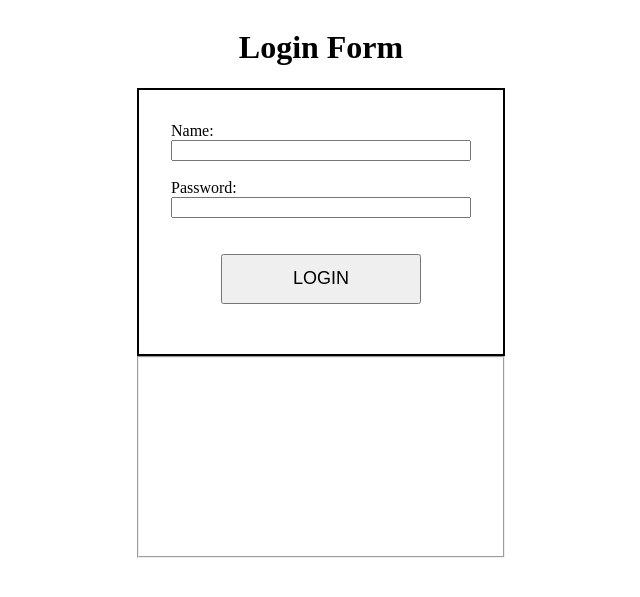
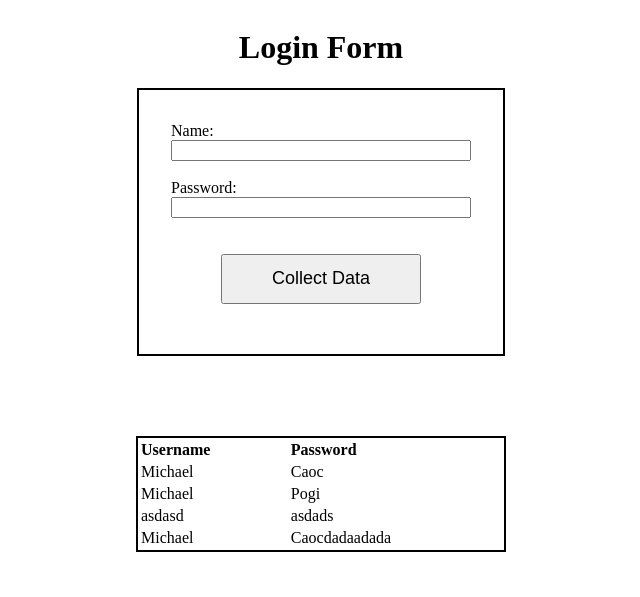
Before and after one commit to mchlcc/reg_form, a PHP site: page / in a window 1280 px wide. Shown: the top 597 px of the page, without its empty margins (319-959 px from the left). Run offline with PHP 8.4, Linux system fonts and the light colour scheme; data comes from the database, SQL or seed files in the repository.

Commit message:
Add files via upload
Dabest Komit

```diff
--- a/caoc/CSS/styles.css
+++ b/caoc/CSS/styles.css
@@ -26,8 +26,6 @@
 }
 
 button{
-
-
     margin-top: 1em;
     width: 200px;
     height: 50px;
@@ -46,3 +44,12 @@
     height: 150px;
     text-align: left;
 }
+
+table{
+    margin-top: 5em;
+    border: 2px solid;
+    height: 50px;
+    width: 370px;
+    text-align: left;
+
+}
--- a/caoc/connection_config.php
+++ b/caoc/connection_config.php
@@ -13,8 +13,5 @@
 }catch(PDOExeption $e){
 
     echo $e->getMessage();
-
 }
-
-
 ?>
--- /dev/null
+++ b/caoc/index.php
@@ -0,0 +1,59 @@
+<!DOCTYPE html>
+<html lang="en">
+<head>
+    <meta charset="UTF-8">
+    <meta http-equiv="X-UA-Compatible" content="IE=edge">
+    <meta name="viewport" content="width=device-width, initial-scale=1.0">
+    <title>Document</title>
+
+    <script src="https://ajax.googleapis.com/ajax/libs/jquery/3.7.1/jquery.min.js"></script>
+    <link rel="stylesheet" href="./CSS/styles.css">
+</head>
+<body>
+    <h1>Login Form</h1>
+
+    <form action="#">
+        <label for="name">Name:</label>
+        <input type="text" id="name" name="name"/>
+        <br>
+        <label for="pw">Password:</label>
+        <input type="text" id="pw" name="pw"/>
+        <br>
+        <button id="collect_btn" type="button">
+            Collect Data
+        </button>
+
+    </form>
+    <table>
+        <tr>
+            <th>Username</th>
+            <th>Password</th>
+        </tr>
+        <?php
+        $conn = mysqli_connect("localhost", "michael", "mikey_28!", "registration_db");
+        if ($conn-> connect_error){
+            die("Connection failed: ". $conn-> connect_error);
+        }
+
+        $sql = "SELECT username, pword from user_tbl";
+        $result = $conn-> query($sql);
+
+        if ($result-> num_rows > 0) {
+            while ($row = $result-> fetch_assoc()){
+                echo "<tr><td>". $row["username"] ."</td><td>". $row["pword"] ."</td></tr>";
+            }
+            echo "</table>";
+        }
+        else {
+            echo "";
+        }
+
+        $conn-> close();
+        ?>
+    </table>
+
+
+
+    <script src="./regFORM.js"></script>
+</body>
+</html>
```
Also changed, not shown: caoc/regFORM.js (added, +36 -0 lines), caoc/styles.css (added, +20 -0 lines), caoc/image/Rectangle.png (added), caoc/image/Vector.svg (added).
